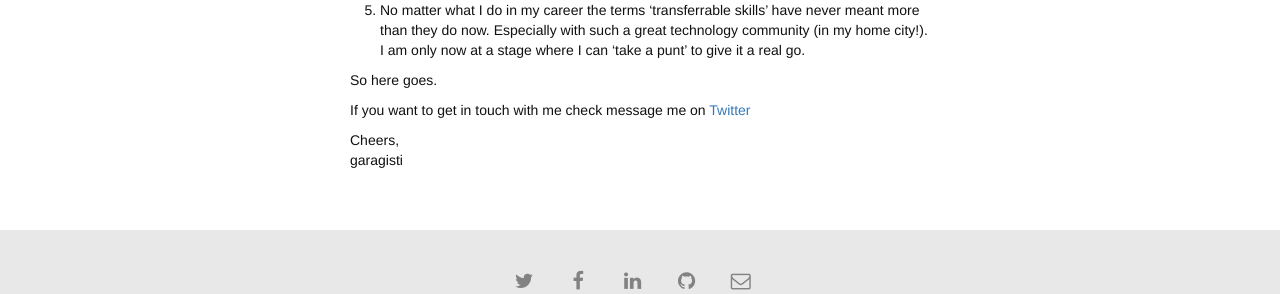
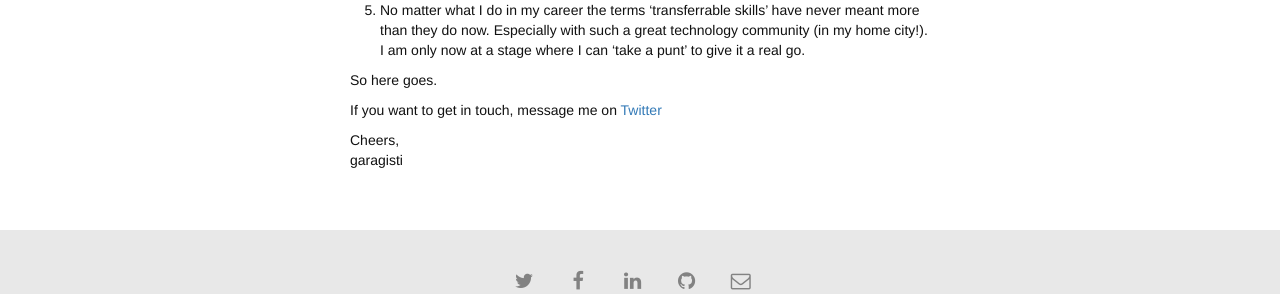
Before and after one commit to garagisti/garagisti.github.io, a Jekyll site: the page built from _posts/2016-01-03-how-it-all-begins.markdown, in a window 1280 px wide. Shown: the part 1006-1300 px from the top of the page. Built offline with Jekyll 4.4.1, drawn with Linux system fonts in a browser that asks for light colours; nearby versions of some CDN libraries.

Commit message:
Updated typo

```diff
--- a/_posts/2016-01-03-how-it-all-begins.markdown
+++ b/_posts/2016-01-03-how-it-all-begins.markdown
@@ -24,7 +24,7 @@ I'm sure I have...
 
 So here goes.
 
-If you want to get in touch with me check message me on [Twitter][twitter-garagisti]
+If you want to get in touch, message me on [Twitter][twitter-garagisti]
 
 Cheers, <br>
 garagisti
```
